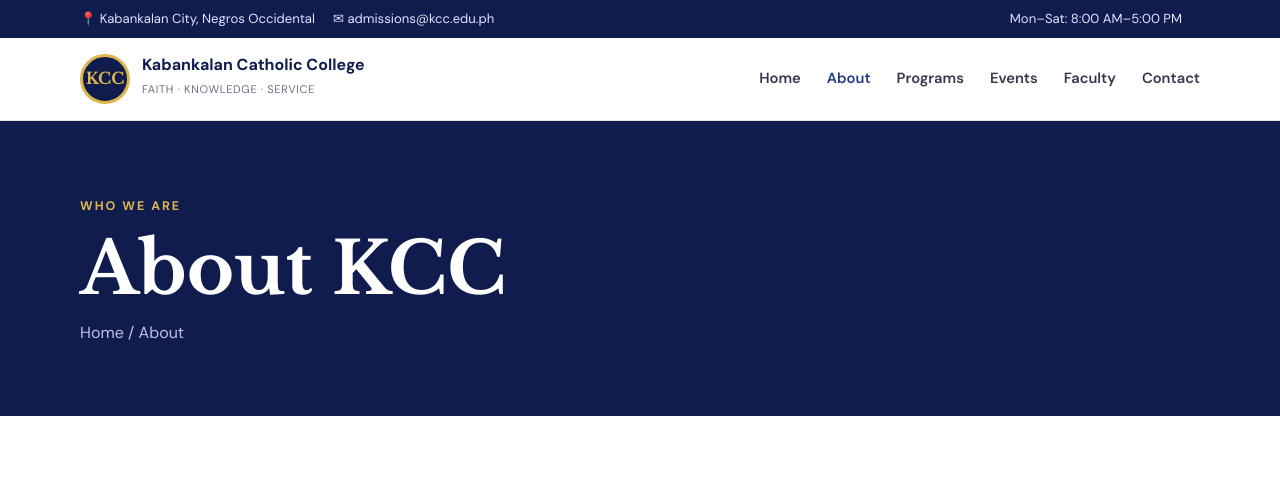
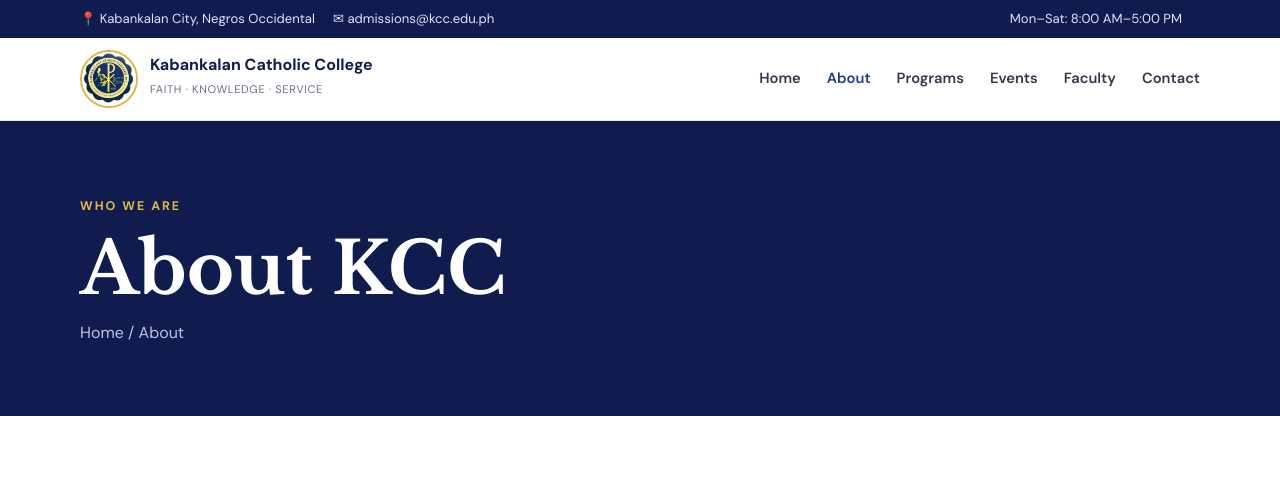
Before and after one commit to giandistajo21-bit/Distajo-project-2, a plain HTML site: page about.html in a window 1280 px wide. Shown: the top 482 px of the page. Drawn offline with nearby package versions, Linux system fonts and the light colour scheme.

Commit message:
adding logo

```diff
--- a/about.html
+++ b/about.html
@@ -3,7 +3,7 @@
 <head><meta charset="utf-8"><meta name="viewport" content="width=device-width,initial-scale=1"><title>About | Kabankalan Catholic College</title><link rel="stylesheet" href="assets/css/style.css"></head>
 <body>
 <div class="topbar"><div class="container topbar-inner"><div><span>📍 Kabankalan City, Negros Occidental</span><span>✉ admissions@kcc.edu.ph</span></div><div><span>Mon–Sat: 8:00 AM–5:00 PM</span></div></div></div>
-<header class="site-header"><nav class="container nav" aria-label="Main navigation"><a class="brand" href="index.html"><span class="brand-mark">KCC</span><span><strong>Kabankalan Catholic College</strong><small>FAITH · KNOWLEDGE · SERVICE</small></span></a><button class="menu-toggle" type="button" aria-expanded="false" aria-label="Open navigation">☰</button><div class="nav-links"><a href="index.html">Home</a><a class="active" href="about.html">About</a><a href="courses.html">Programs</a><a href="events.html">Events</a><a href="trainers.html">Faculty</a><a href="contact.html">Contact</a></div></nav></header>
+<header class="site-header"><nav class="container nav" aria-label="Main navigation"><a class="brand" href="index.html"><span class="brand-mark"><img src="assets/images/kcc-logo.png" alt="Kabankalan Catholic College seal"></span><span><strong>Kabankalan Catholic College</strong><small>FAITH · KNOWLEDGE · SERVICE</small></span></a><button class="menu-toggle" type="button" aria-expanded="false" aria-label="Open navigation">☰</button><div class="nav-links"><a href="index.html">Home</a><a class="active" href="about.html">About</a><a href="courses.html">Programs</a><a href="events.html">Events</a><a href="trainers.html">Faculty</a><a href="contact.html">Contact</a></div></nav></header>
 <main>
 <section class="page-hero"><div class="container page-title"><span class="eyebrow">Who we are</span><h1>About KCC</h1><div class="breadcrumbs">Home / About</div></div></section>
 <section class="section"><div class="container story-grid"><div class="story-image"><img src="https://images.unsplash.com/photo-1577896851231-70ef18881754?auto=format&fit=crop&w=900&q=85" alt="Students learning together"></div><div class="story-copy"><span class="eyebrow">Our identity</span><h2>Faith as the foundation of formation</h2><p>Kabankalan Catholic College is a community of learning that nurtures academic competence, moral character and compassionate service.</p><p>Through accessible education and a strong values culture, the College helps learners prepare for professional life and contribute positively to families and society.</p></div></div></section>
--- a/assets/css/style.css
+++ b/assets/css/style.css
@@ -50,11 +50,13 @@ a { color: inherit; text-decoration: none; }
 .nav { height: 82px; display: flex; align-items: center; justify-content: space-between; }
 .brand { display: flex; align-items: center; gap: 12px; }
 .brand-mark {
-  width: 50px; height: 50px; border-radius: 50%;
+  width: 58px; height: 58px; border-radius: 50%;
   display: grid; place-items: center;
-  background: var(--navy); color: var(--gold);
-  border: 3px solid var(--gold); font-family: "Libre Baskerville", serif; font-weight: 700;
+  background: var(--white); overflow: hidden;
+  border: 2px solid var(--gold);
+  flex: 0 0 58px;
 }
+.brand-mark img { width: 100%; height: 100%; object-fit: contain; }
 .brand strong { display: block; color: var(--navy); line-height: 1.05; }
 .brand small { color: var(--muted); font-size: .69rem; letter-spacing: .06em; }
 .nav-links { display: flex; align-items: center; gap: 26px; }
```
Also changed, not shown: contact.html (+1 -1 lines), course-details.html (+1 -1 lines), courses.html (+1 -1 lines), events.html (+1 -1 lines), index.html (+1 -1 lines), pricing.html (+1 -1 lines), starter-page.html (+1 -1 lines), trainers.html (+1 -1 lines), assets/images/kcc-logo.png (added).
